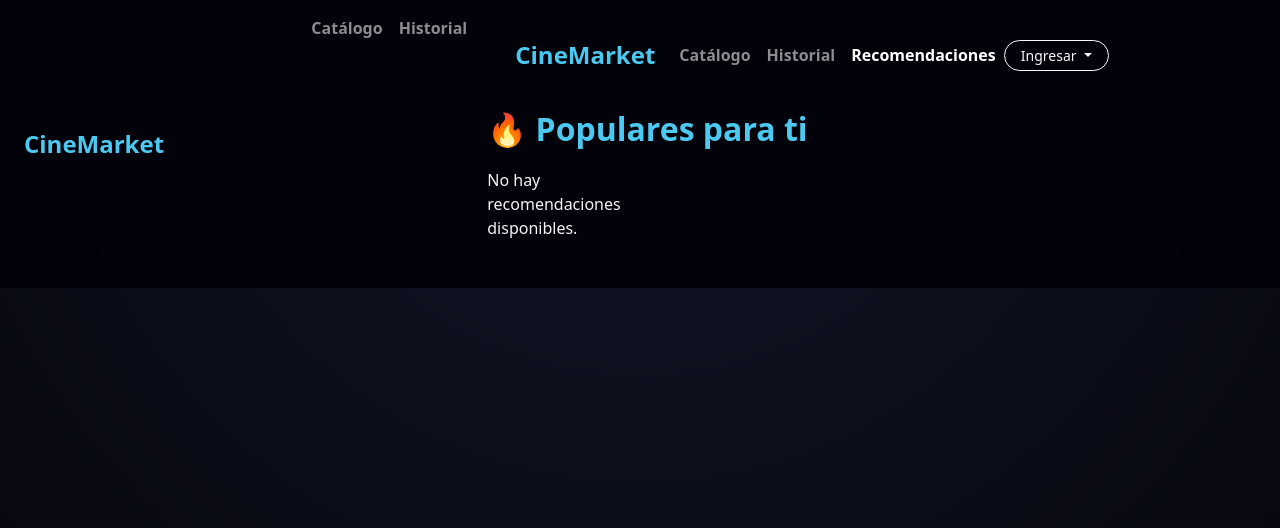
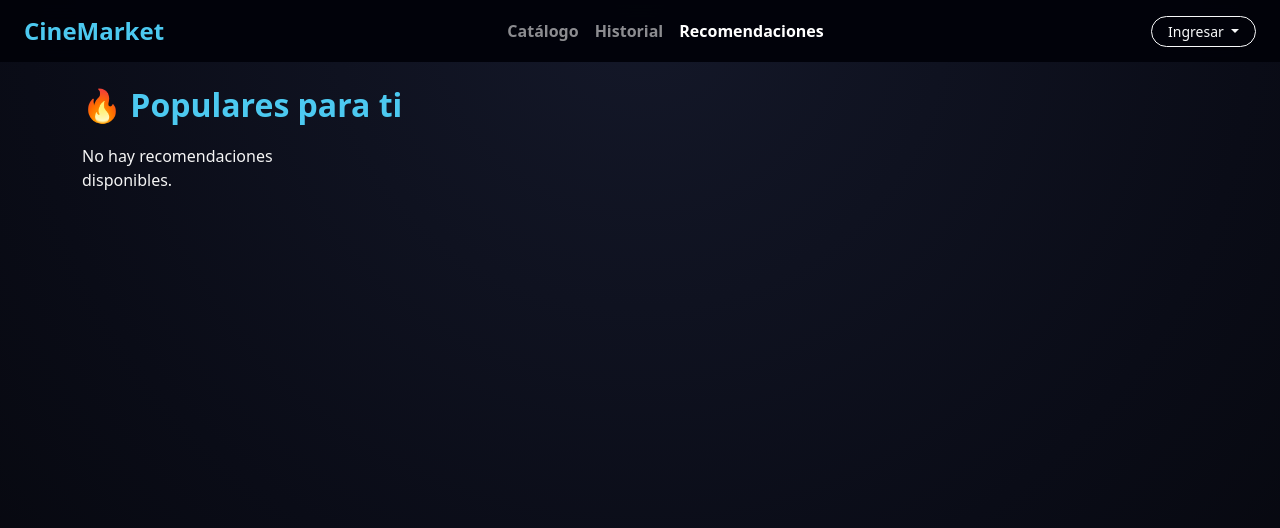
Before and after one commit to Nick24x/cinemarket, a Django app: page /peliculas/recomendaciones/ in a window 1280 px wide. Shown: the top 528 px of the page. Run offline with Django 5.2, Linux system fonts and the light colour scheme; data that the repository does not hold is empty; parts of the project's set-up code (start-up, migrations or seed data) failed here and were passed over.

Commit message:
actualización

```diff
--- a/templates/peliculas/recomendaciones.html
+++ b/templates/peliculas/recomendaciones.html
@@ -15,45 +15,7 @@
 
 <body>
 
-    <!-- NAVBAR -->
-    <nav class="navbar navbar-expand-lg navbar-dark px-4">
-        <a class="navbar-brand d-flex align-items-center gap-2" href="{% url 'home' %}">
-            <span class="fs-4 fw-bold brand-accent">CineMarket</span>
-        </a>
-
-        <button class="navbar-toggler" type="button" data-bs-toggle="collapse" data-bs-target="#mainNav">
-            <span class="navbar-toggler-icon"></span>
-        </button>
-
-        <div class="collapse navbar-collapse" id="mainNav">
-            <!-- Links centro -->
-            <ul class="navbar-nav mx-auto mb-2 mb-lg-0">
-                <li class="nav-item">
-                    <a class="nav-link fw-semibold" href="{% url 'home' %}">Catálogo</a>
-                </li>
-                <li class="nav-item">
-                    <a class="nav-link fw-semibold" href="{% url 'arriendos:historial' %}">Historial</a>
-                </li>
-                <li class="nav-item">
-                    <a class="nav-link fw-semibold active" href="{% url 'peliculas:recomendaciones' %}">
-                        {% load static %}
-                        <!DOCTYPE html>
-                        <html lang="es">
-
-                        <head>
-                            <meta charset="UTF-8">
-                            <meta name="viewport" content="width=device-width, initial-scale=1.0">
-                            <title>Recomendaciones - CineMarket</title>
-
-                            <!-- Bootstrap -->
-                            <link href="https://cdn.jsdelivr.net/npm/bootstrap@5.3.2/dist/css/bootstrap.min.css" rel="stylesheet">
-                            <!-- CSS propio de recomendaciones -->
-                            <link rel="stylesheet" href="{% static 'css/recomendaciones.css' %}">
-                        </head>
-
-                        <body>
-
-                            <!-- NAVBAR -->
+    <!-- NAVBAR (mismo que en home.html) -->
     <nav class="navbar navbar-expand-lg navbar-dark px-4">
         <a class="navbar-brand d-flex align-items-center gap-2" href="{% url 'home' %}">
             <span class="fs-4 fw-bold brand-accent">CineMarket</span>
@@ -88,7 +50,7 @@
                     {% endif %}
                     <a href="{% url 'logout' %}" class="btn btn-light btn-sm">Salir</a>
                 {% else %}
-                                            <!-- Login / Registro -->
+                    <!-- Un solo botón para Login / Registro -->
                     <div class="dropdown">
                         <button class="btn btn-outline-light btn-sm rounded-pill px-3 dropdown-toggle"
                                 type="button" data-bs-toggle="dropdown">
```
Lines whose indentation alone changed are shown as unchanged.
